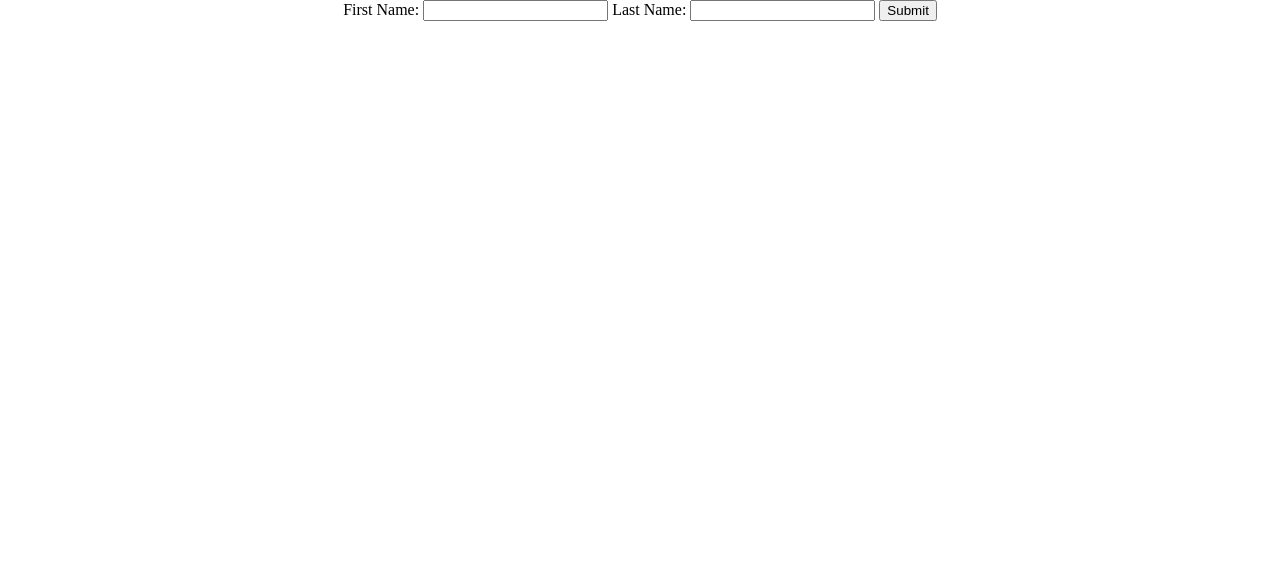
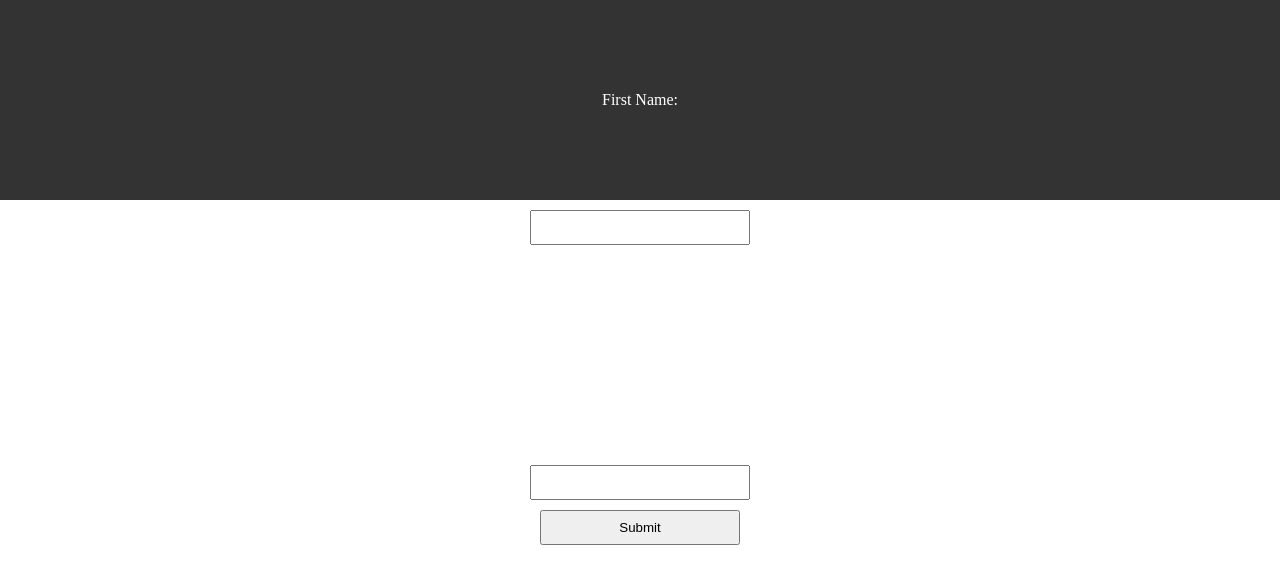
Before and after one commit to tcooksd/docker-apache, a PHP site: page / in a window 1280 px wide. Shown: the top 584 px of the page. Run offline with PHP 8.4, Linux system fonts and the light colour scheme.

Commit message:
adding frame to a form

```diff
--- a/local-php/index.html
+++ b/local-php/index.html
@@ -9,6 +9,7 @@
     <link rel="stylesheet" href="style.css">
 </head>
 <body>
+    <div class="top-frame">
         <form action="welcome.php" method="post">
             <label for="first_name">First Name:</label>
             <input type="text" id="first_name" name="first_name" required>
@@ -18,5 +19,6 @@
 
             <input type="submit" value="Submit">
         </form>
+    </div>
 </body>
 </html>
--- a/local-php/style.css
+++ b/local-php/style.css
@@ -1,13 +1,33 @@
-/* style.css */
-
 body {
-    display: flex;
-    align-items: flex-start; /* Align items at the top */
-    justify-content: center;
-    min-height: 100vh; /* Use min-height to push the content down if it's smaller than the viewport */
     margin: 0;
+    padding: 0;
 }
 
+.top-frame {
+    background-color: #333; /* Change the background color as needed */
+    height: 200px; /* Change the height as needed */
+    width: 100%;
+    position: fixed;
+    top: 0;
+    left: 0;
+    z-index: 1000; /* Ensure the frame is above other elements */
+    color: white; /* Change the text color as needed */
+    text-align: center;
+    line-height: 200px; /* Center text vertically within the frame */
+}
+
+/* Add additional styles for your form or other content */
 form {
-    text-align: center;
+    display: flex;
+    flex-direction: column;
+    align-items: center;
 }
+
+form label, form input {
+    margin-bottom: 10px;
+}
+
+form input[type="text"], form input[type="submit"] {
+    width: 200px; /* Adjust the width of the inputs as needed */
+    padding: 8px;
+}
```
Also changed, not shown: 1 other file. Lines whose indentation alone changed are shown as unchanged.
